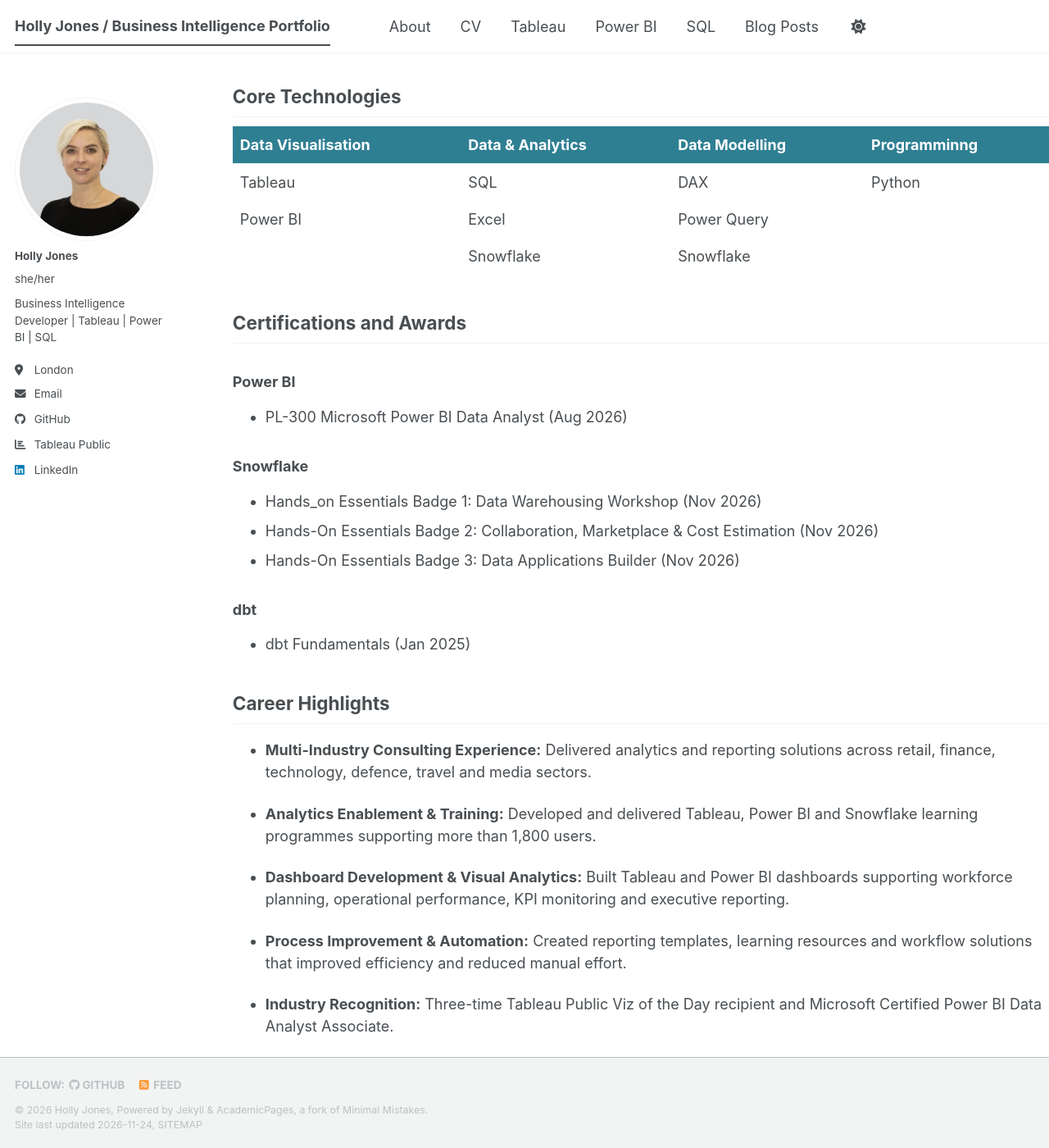
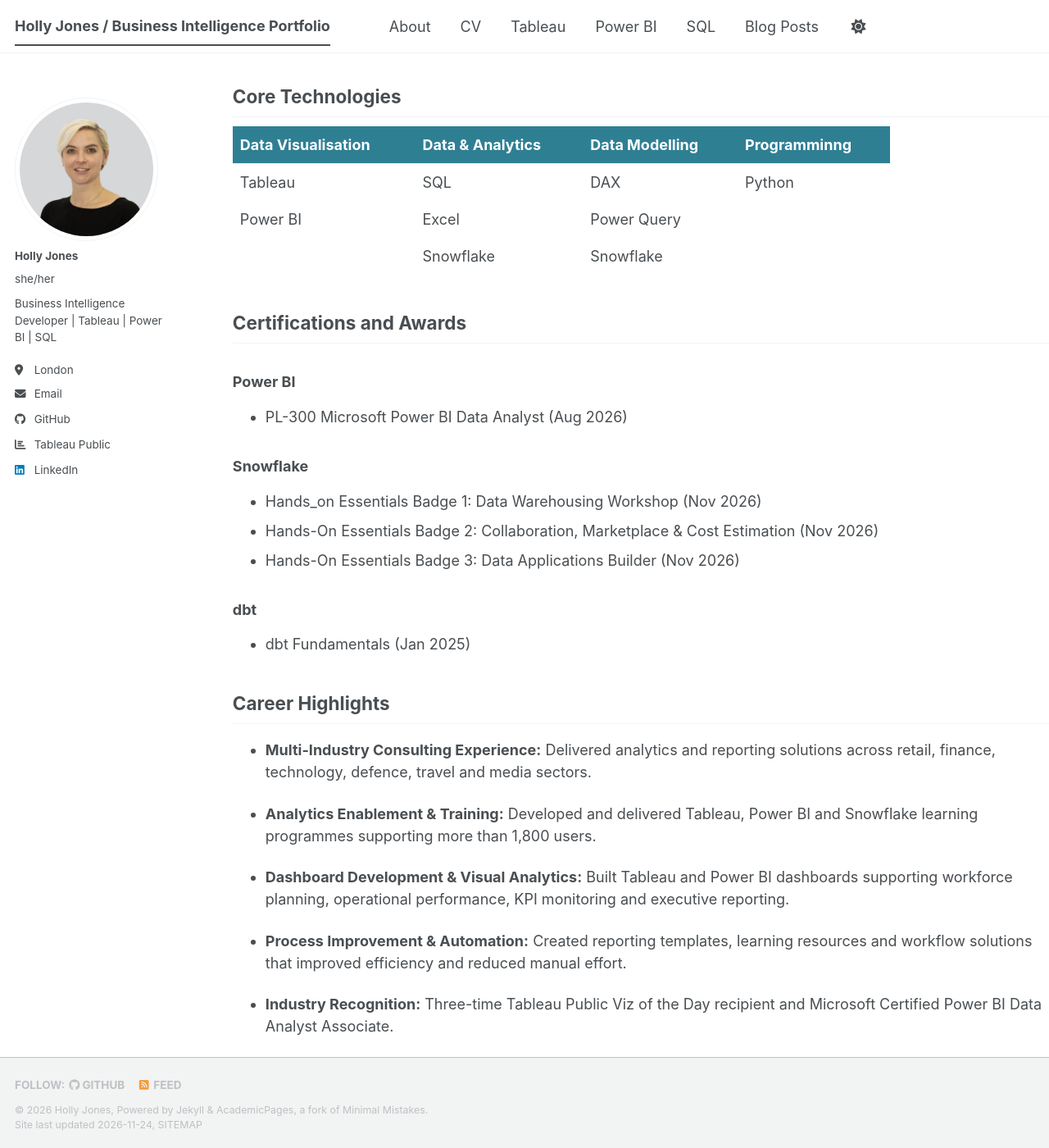
Before and after one commit to hjones87/hjones87.github.io, a Jekyll site: the page built from _pages/about.md, in a window 1280 px wide and 1400 px high, scrolled down 653 px. Shown: the whole window at 82% size. Built offline with Jekyll 4.4.1, drawn with Linux system fonts in a browser that asks for light colours; a script bundle is joined from its source files by our own code; a style sheet for code colours, icons or effects is not loaded.

Commit message:
Set table width to 80% in page content

```diff
--- a/_sass/layout/_page.scss
+++ b/_sass/layout/_page.scss
@@ -198,6 +198,10 @@
 .page__content table td,
 .page__content table th {
   font-size: 1.0rem !important;
+}
+
+.page__content table {
+  width: 80%;
 }
 
 .page__content table th {
```
